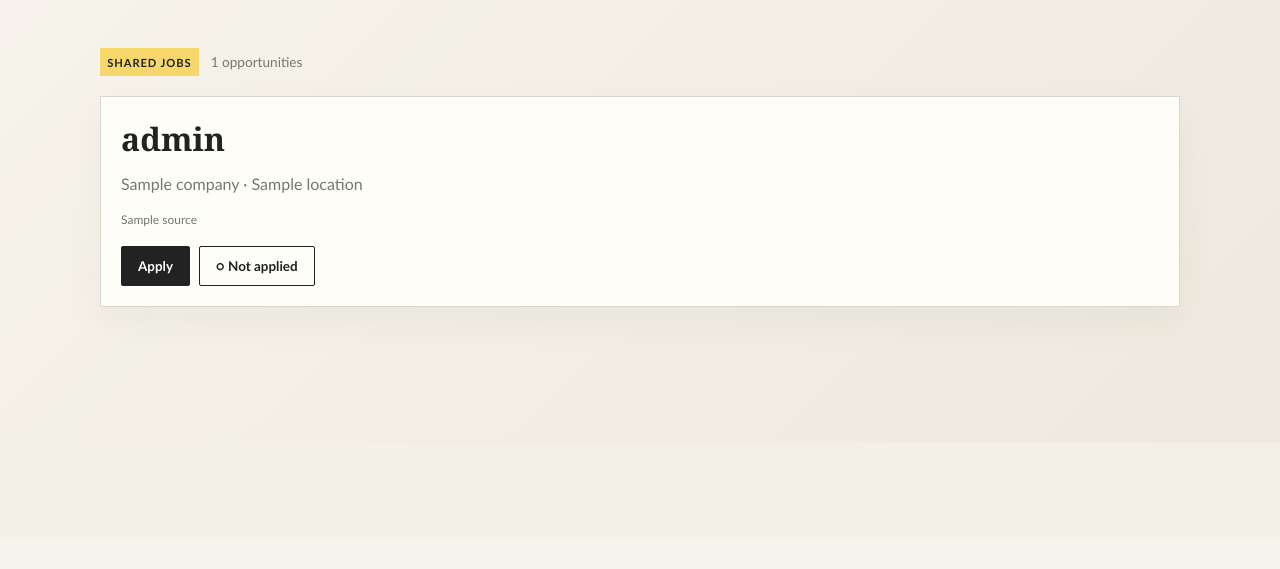
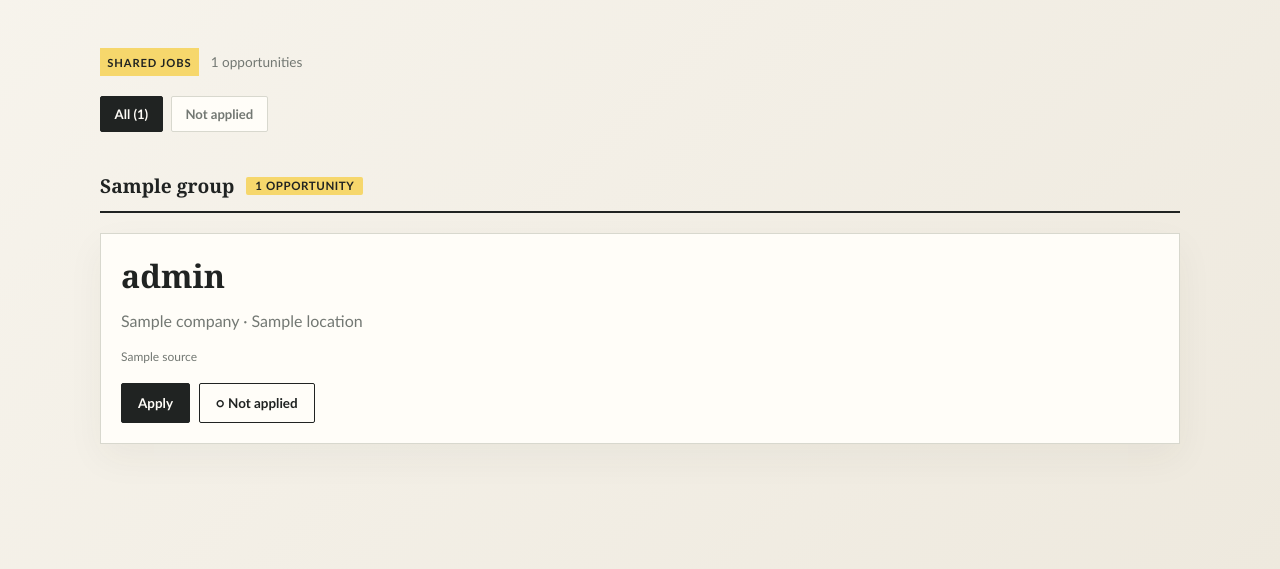
Before and after one commit to Shahid0324-GIT/job-share, a FastAPI app: template app/templates/public/jobs.html in a window 1280 px wide. Shown: the part 263-832 px from the top of the page. Before the commit the page ends 706 px from the top, so only its background shows below. Run offline with FastAPI, Linux system fonts and the light colour scheme; the template is opened without the code that fills it: most values are stand-ins (such as "Sample title", 1, 10 or a date in 2020).

Commit message:
Add In batch badge on admin job cards, and organize friend feed by batch with filter pills

```diff
--- a/app/main.py
+++ b/app/main.py
@@ -8,7 +8,7 @@ from fastapi.staticfiles import StaticFiles
 from fastapi.templating import Jinja2Templates
 from sqlalchemy import select
 from sqlalchemy.exc import IntegrityError
-from sqlalchemy.orm import Session, joinedload
+from sqlalchemy.orm import Session, joinedload, selectinload
 from starlette.middleware.sessions import SessionMiddleware
 
 from app.config import get_settings
@@ -121,7 +121,13 @@ def group_jobs_by_date(jobs: list[Job]) -> list[dict]:
 @app.get("/admin", response_class=HTMLResponse)
 def admin_page(request: Request, db: Session = Depends(get_db)):
     admin_required(request)
-    jobs = db.scalars(select(Job).where(Job.archived_at.is_(None)).order_by(Job.created_at.desc()).limit(100)).all()
+    jobs = db.scalars(
+        select(Job)
+        .options(selectinload(Job.batches))
+        .where(Job.archived_at.is_(None))
+        .order_by(Job.created_at.desc())
+        .limit(100)
+    ).all()
     job_groups = group_jobs_by_date(jobs)
     friends = db.scalars(select(Friend).order_by(Friend.name)).all()
     batches = db.scalars(select(Batch).options(joinedload(Batch.jobs)).order_by(Batch.created_at.desc())).unique().all()
@@ -308,9 +314,40 @@ def friend_link(token: str, request: Request, db: Session = Depends(get_db)):
 @app.get("/u", response_class=HTMLResponse)
 def friend_page(request: Request, db: Session = Depends(get_db)):
     friend = public_friend(request, db)
-    jobs = db.scalars(select(Job).join(BatchJob).join(Batch).where(BatchJob.job_id == Job.id, Job.archived_at.is_(None)).order_by(BatchJob.added_at.desc())).unique().all()
+    batches = db.scalars(
+        select(Batch)
+        .options(joinedload(Batch.jobs))
+        .order_by(Batch.created_at.desc())
+    ).unique().all()
+
+    batch_groups = []
+    all_jobs = []
+    seen_job_ids = set()
+    for batch in batches:
+        active_jobs = [j for j in batch.jobs if j.archived_at is None]
+        if active_jobs:
+            batch_groups.append({
+                "id": batch.id,
+                "name": batch.name or f"Batch · {batch.created_at.strftime('%B %d, %Y')}",
+                "created_at": batch.created_at,
+                "jobs": active_jobs,
+            })
+            for j in active_jobs:
+                if j.id not in seen_job_ids:
+                    seen_job_ids.add(j.id)
+                    all_jobs.append(j)
+
     statuses = {item.job_id: item.status for item in db.scalars(select(FriendJob).where(FriendJob.friend_id == friend.id)).all()}
-    return templates.TemplateResponse(request=request, name="public/jobs.html", context={"friend": friend, "jobs": jobs, "statuses": statuses})
+    return templates.TemplateResponse(
+        request=request,
+        name="public/jobs.html",
+        context={
+            "friend": friend,
+            "jobs": all_jobs,
+            "batch_groups": batch_groups,
+            "statuses": statuses,
+        },
+    )
 
 
 @app.patch("/api/public/jobs/{job_id}/status")
--- a/app/static/css/app.css
+++ b/app/static/css/app.css
@@ -281,9 +281,60 @@ textarea {
   accent-color: var(--coral);
   cursor: pointer;
 }
-.date-group .job-grid {
+.date-group,
+.batch-group {
+  margin-bottom: 2.8rem;
+}
+.date-group .job-grid,
+.batch-group .job-grid {
   margin-top: 0;
   margin-bottom: 0;
+}
+.card-badge-row {
+  margin-bottom: 0.5rem;
+}
+.batch-badge {
+  display: inline-flex;
+  align-items: center;
+  font-size: 0.68rem;
+  font-weight: 800;
+  text-transform: uppercase;
+  letter-spacing: 0.06em;
+  background: var(--mint);
+  color: #244b1b;
+  padding: 0.15rem 0.5rem;
+  border-radius: 2px;
+}
+.filter-bar {
+  display: flex;
+  flex-wrap: wrap;
+  gap: 0.5rem;
+  margin: 1.2rem 0 1.8rem;
+}
+.filter-pill {
+  padding: 0.4rem 0.85rem;
+  min-height: 36px;
+  border: 1px solid var(--line);
+  border-radius: 2px;
+  background: var(--paper);
+  color: var(--muted);
+  font-size: 0.82rem;
+  font-weight: 700;
+  cursor: pointer;
+  transition:
+    border-color 0.15s,
+    color 0.15s,
+    background-color 0.15s;
+}
+.filter-pill:hover {
+  border-color: var(--ink);
+  color: var(--ink);
+  transform: none;
+}
+.filter-pill.active {
+  background: var(--ink);
+  border-color: var(--ink);
+  color: var(--paper);
 }
 .job-grid {
   display: grid;
--- a/app/static/js/app.js
+++ b/app/static/js/app.js
@@ -236,6 +236,35 @@ document.querySelectorAll(".delete-friend").forEach((button) =>
     window.location.reload();
   }),
 );
+let currentFilter = "all";
+function applyCurrentFilter() {
+  const batchGroups = document.querySelectorAll(".batch-group");
+  if (!batchGroups.length) return;
+  batchGroups.forEach((group, index) => {
+    const cards = group.querySelectorAll(".job-card");
+    let visibleCount = 0;
+    cards.forEach((card) => {
+      let show = true;
+      if (currentFilter === "latest") {
+        show = index === 0;
+      } else if (currentFilter === "unapplied") {
+        show = card.dataset.applied !== "true";
+      }
+      card.style.display = show ? "" : "none";
+      if (show) visibleCount++;
+    });
+    group.style.display = visibleCount > 0 ? "" : "none";
+  });
+}
+document.querySelectorAll(".filter-pill").forEach((pill) =>
+  pill.addEventListener("click", () => {
+    document
+      .querySelectorAll(".filter-pill")
+      .forEach((item) => item.classList.toggle("active", item === pill));
+    currentFilter = pill.dataset.filter || "all";
+    applyCurrentFilter();
+  }),
+);
 document.querySelectorAll(".status-button").forEach((button) =>
   button.addEventListener("click", async () => {
     const next = button.classList.contains("applied")
@@ -248,5 +277,9 @@ document.querySelectorAll(".status-button").forEach((button) =>
     button.classList.toggle("applied", result.status === "APPLIED");
     button.textContent =
       result.status === "APPLIED" ? "✓ Applied" : "○ Not applied";
+    const card = button.closest(".job-card");
+    if (card)
+      card.dataset.applied = result.status === "APPLIED" ? "true" : "false";
+    applyCurrentFilter();
   }),
 );
--- a/app/templates/admin/index.html
+++ b/app/templates/admin/index.html
@@ -101,6 +101,11 @@
             {% for job in group.jobs %}
             <article class="job-card" data-job-id="{{ job.id }}">
               <input class="job-select" type="checkbox" value="{{ job.id }}" />
+              {% if job.batches %}
+              <div class="card-badge-row">
+                <span class="batch-badge" title="In batch: {% for b in job.batches %}{{ b.name or 'Batch' }}{% if not loop.last %}, {% endif %}{% endfor %}">In batch</span>
+              </div>
+              {% endif %}
               <h3>{{ job.role or 'Untitled role' }}</h3>
               <p>
                 {{ job.company or 'Company not set' }} · {{ job.location or
--- a/app/templates/public/jobs.html
+++ b/app/templates/public/jobs.html
@@ -19,12 +19,37 @@
       </header>
       <section>
         <div class="feed-label">
-          <span class="step">SHARED JOBS</span
-          ><span>{{ jobs|length }} opportunities</span>
+          <span class="step">SHARED JOBS</span>
+          <span id="opportunities-count">{{ jobs|length }} opportunities</span>
+        </div>
+
+        {% if batch_groups %}
+        <nav class="filter-bar" aria-label="Job filters">
+          <button class="filter-pill active" data-filter="all" type="button">
+            All ({{ jobs|length }})
+          </button>
+          {% if batch_groups|length > 1 %}
+          <button class="filter-pill" data-filter="latest" type="button">
+            Latest Batch
+          </button>
+          {% endif %}
+          <button class="filter-pill" data-filter="unapplied" type="button">
+            Not applied
+          </button>
+        </nav>
+
+        <div id="feed-container">
+          {% for group in batch_groups %}
+          <div class="batch-group" data-batch-id="{{ group.id }}">
+            <div class="date-separator">
+              <div class="date-separator-info">
+                <span class="date-tag">{{ group.name }}</span>
+                <span class="date-count">{{ group.jobs|length }} {{ 'opportunity' if group.jobs|length == 1 else 'opportunities' }}</span>
+              </div>
             </div>
             <div class="job-grid">
-          {% for job in jobs %}
-          <article class="job-card">
+              {% for job in group.jobs %}
+              <article class="job-card" data-job-id="{{ job.id }}" data-applied="{{ 'true' if statuses.get(job.id) == 'APPLIED' else 'false' }}">
                 <h2>{{ job.role or 'Untitled role' }}</h2>
                 <p>
                   {{ job.company or 'Company not set' }} · {{ job.location or
@@ -42,15 +67,18 @@
                     class="status-button {{ 'applied' if statuses.get(job.id) == 'APPLIED' else '' }}"
                     data-job-id="{{ job.id }}"
                   >
-                {{ '✓ Applied' if statuses.get(job.id) == 'APPLIED' else '○ Not
-                applied' }}
+                    {{ '✓ Applied' if statuses.get(job.id) == 'APPLIED' else '○ Not applied' }}
                   </button>
                 </div>
               </article>
+              {% endfor %}
+            </div>
+          </div>
+          {% endfor %}
+        </div>
         {% else %}
         <p class="muted">No jobs have been shared yet.</p>
-          {% endfor %}
-        </div>
+        {% endif %}
       </section>
     </main>
     <script src="/static/js/app.js"></script>
```
Also changed, not shown: tests/test_app.py (+48 -0 lines). Lines whose indentation alone changed are shown as unchanged.
